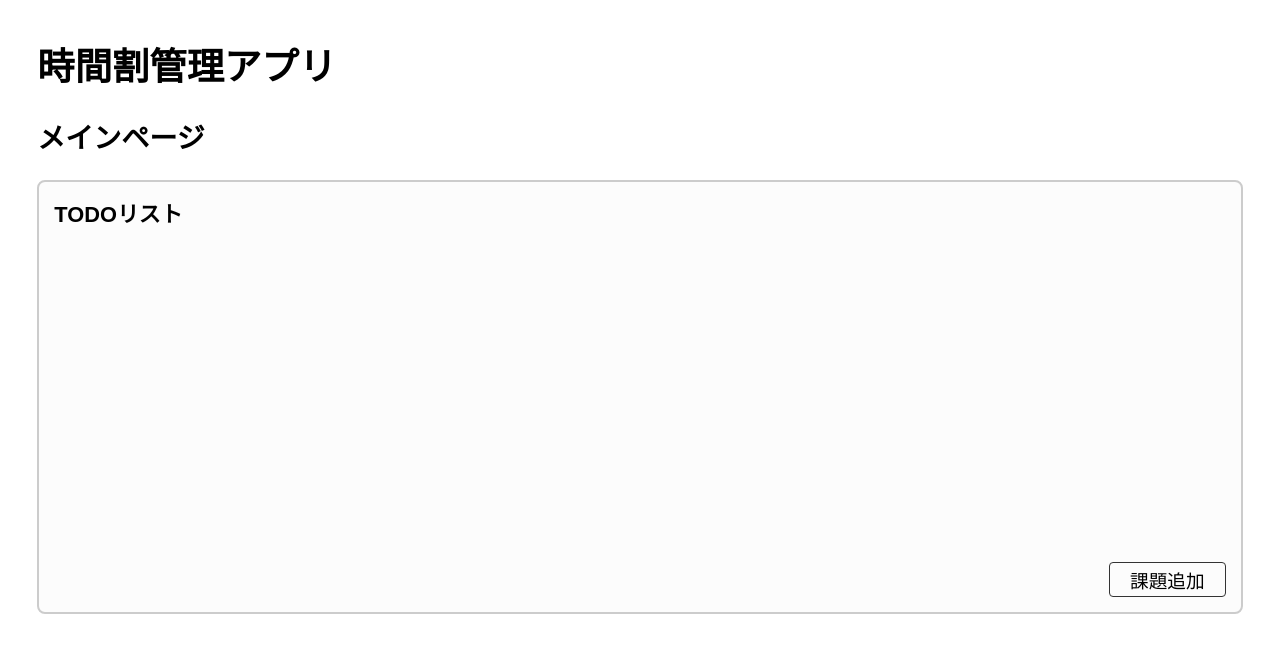
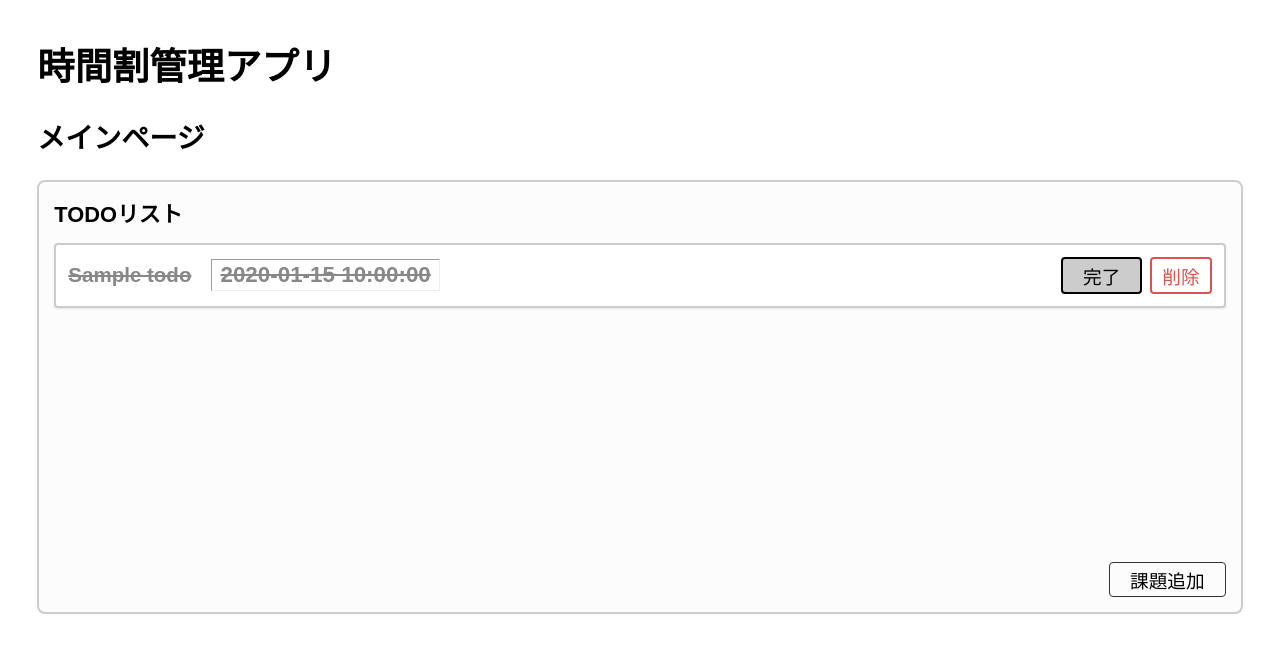
Before and after one commit to OOP2-2025-final-G11/ClassworkManager, a Flask app: page / in a window 1280 px wide. Shown: the top 653 px of the page. Run offline with Flask 3, Linux system fonts and the light colour scheme; tables that the repository leaves empty hold one stand-in row (values such as "Sample post").

Commit message:
完了、削除の実装

```diff
--- a/app.py
+++ b/app.py
@@ -1,6 +1,9 @@
 from flask import Flask, render_template
 from models import initialize_database
 from routes import blueprints
+from models.todo import Todo
+from models.classwork import Classwork
+from datetime import datetime, timedelta
 
 app = Flask(__name__)
 
@@ -14,7 +17,9 @@ for blueprint in blueprints:
 # ホームページのルート
 @app.route('/')
 def index():
-    return render_template('index.html')
+    # 課題の完了、削除のために、期限順に並べ替えた課題を取得
+    todos = Todo.select().order_by(Todo.deadline.asc())
+    return render_template('index.html', todos=todos)
 
 if __name__ == '__main__':
     app.run(host='0.0.0.0', port=8080, debug=True)
--- a/models/todo.py
+++ b/models/todo.py
@@ -7,7 +7,7 @@ from .classwork import Classwork
 class Todo(Model):
     classwork = ForeignKeyField(Classwork, backref='todos', column_name='classwork_id') # この課題の授業
     name = CharField() # 課題内容
-    is_finished = BooleanField() # 完了したかどうか
+    is_finished = BooleanField(default=False) # デフォルトで未完了
     deadline = DateTimeField() # 期限
 
     class Meta:
--- a/static/base-style.css
+++ b/static/base-style.css
@@ -128,7 +128,7 @@ th {
 /* 締切  */
 .todo-deadline {
   font-size: 1.2rem;
-  color: #28e44d;
+  color: #34e428;
   font-weight: bold;
   padding: 2px 8px;
   border: 1px inset #eee;
--- a/templates/index.html
+++ b/templates/index.html
@@ -29,11 +29,12 @@
             </div>
 
             <div class="todo-actions">
-              <form action="/todo/complete/{{ item.id }}" method="POST">
+              <form action="{{ url_for('todo.complete', todo_id=item.id) }}" method="POST">
                 <button type="submit" class="button btn-complete">完了</button>
               </form>
 
-              <form action="/todo/delete/{{ item.id }}" method="POST" onsubmit="return confirm('削除しますか？');">
+              <form action="{{ url_for('todo.delete', todo_id=item.id) }}" method="POST"
+                    onsubmit="return confirm('本当に削除しますか？');">
                 <button type="submit" class="button btn-delete">削除</button>
               </form>
             </div>
```
Also changed, not shown: routes/todo.py (+18 -0 lines).
